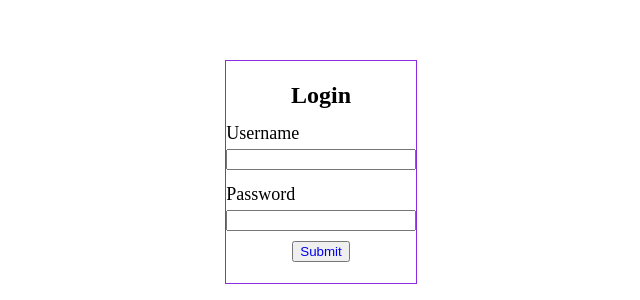
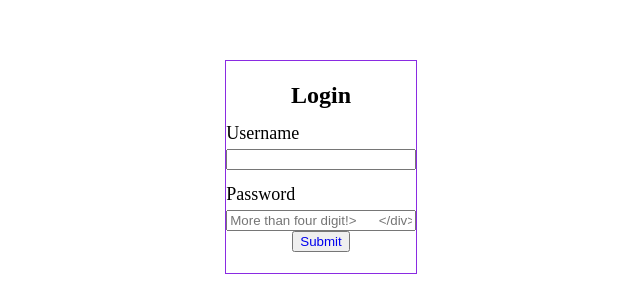
Before and after one commit to Chy-Zaber-Bin-Zahid/funny-login, a plain HTML site: page index.html in a window 1280 px wide. Shown: the part 132-432 px from the top of the page, without its empty margins (320-960 px from the left). Drawn offline with Linux system fonts and the light colour scheme.

Commit message:
Update index.html

```diff
--- a/index.html
+++ b/index.html
@@ -17,7 +17,7 @@
       </div>
       <div class="space">
         <h1 class="bottom space">Password</h1>
-        <input class="full" id="pass" type="password" required>
+        <input class="full" id="pass" type="password" required placeholder="More than four digit!>
       </div>
       <div class="space" id="btn-move">
         <button id="btn-main"><a href="https://www.youtube.com/watch?v=dQw4w9WgXcQ">Submit</a></button>
```
